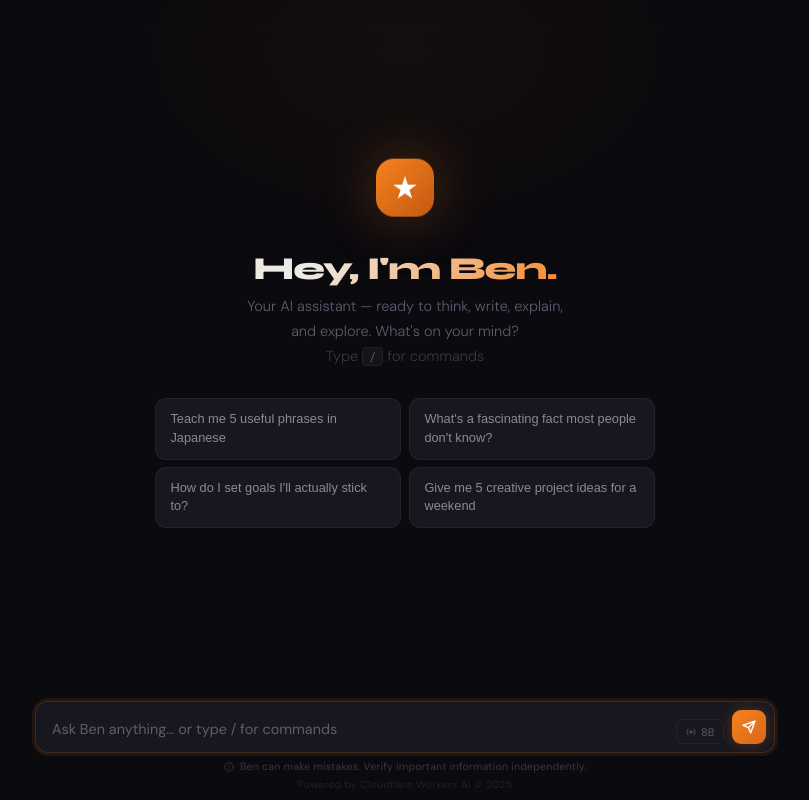
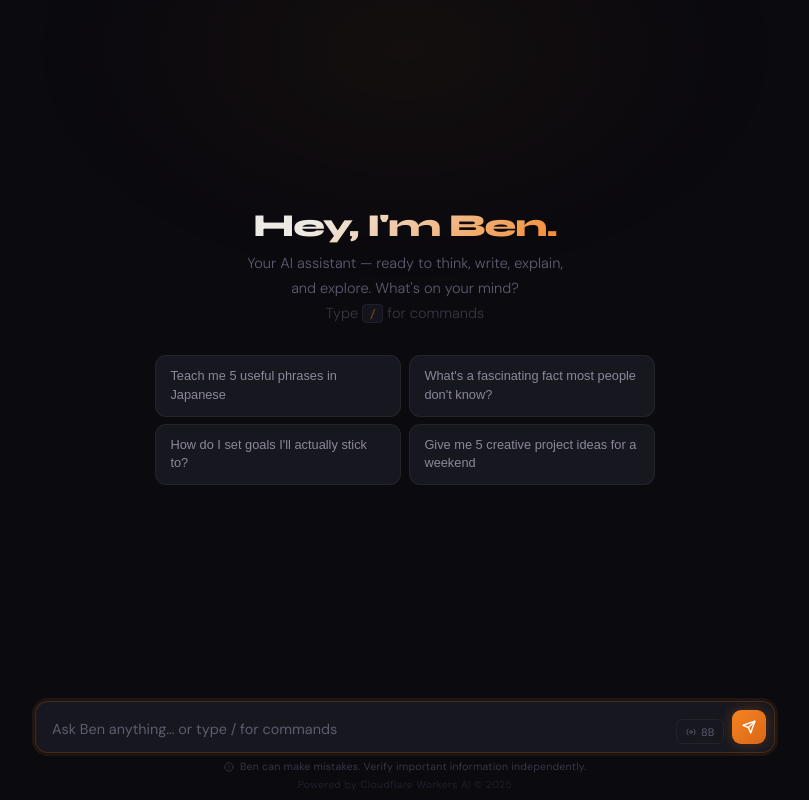
Before and after one commit to sawyerbobk563-code/llm-chat-app-template2, a website: page public/index.html in a window 1280 px wide. Shown: the whole page, without its empty margins (235-1044 px from the left). Drawn offline with nearby package versions, Linux system fonts and the light colour scheme.

Commit message:
Remove welcome logo from index.html
Removed welcome logo from the welcome screen.

```diff
--- a/public/index.html
+++ b/public/index.html
@@ -488,9 +488,7 @@
 <div class="chat-container">
   <!-- Welcome -->
   <div class="welcome-screen" id="welcome-screen">
-    <div class="welcome-logo">
-      <svg viewBox="0 0 24 24"><path d="M12 2l2.4 7.4H22l-6.2 4.5 2.4 7.4L12 17l-6.2 4.3 2.4-7.4L2 9.4h7.6z"/></svg>
-    </div>
+
     <div class="welcome-text">
       <h2>Hey, I'm Ben.</h2>
       <p>Your AI assistant — ready to think, write, explain, and explore. What's on your mind?</p>
```
